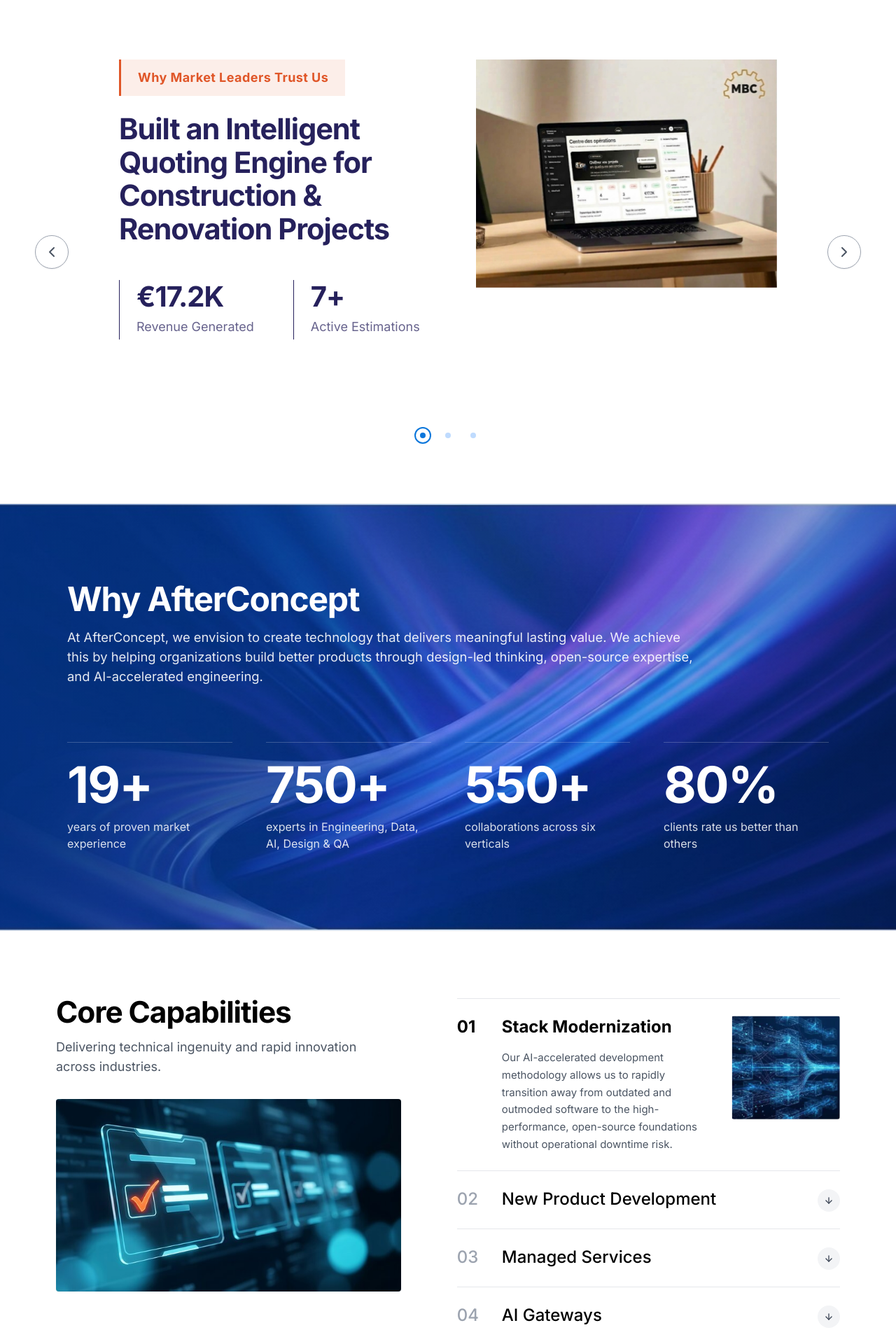
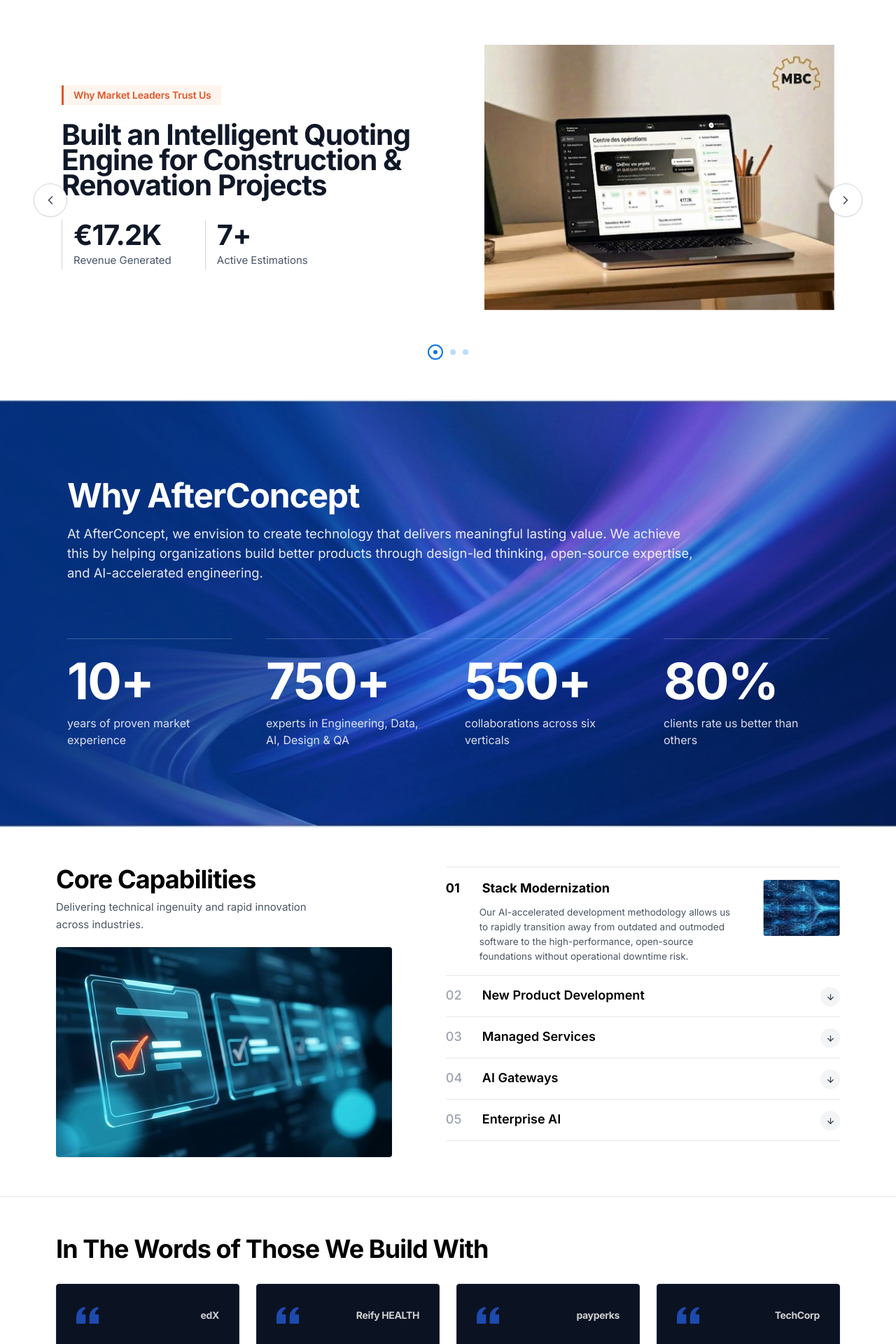
Before and after one commit to uzairr/after-concept-website, a Next.js app: page / in a window 1280 px wide. Shown: the part 800-2720 px from the top of the page at 70% size. Built offline with nearby package versions, Linux system fonts and the light colour scheme.

Commit message:
Fix section lengths across website

```diff
--- a/app/page.tsx
+++ b/app/page.tsx
@@ -66,7 +66,7 @@
 export function OriginSection() {
   const stats = [
     {
-      num: "19+",
+      num: "10+",
       label: "years of proven market experience",
     },
     {
--- a/components/CarouselSection.tsx
+++ b/components/CarouselSection.tsx
@@ -50,7 +50,7 @@
         label: "Products Monitored",
       },
       {
-        value: "7+",
+        value: "9+",
         label: "Competitor Retailers Tracked",
       },
     ],
@@ -100,27 +100,26 @@
   }, [current, isTransitioning]);
 
   return (
-    <section className="h-[calc(100vh-80px)] min-h-[600px] bg-white relative flex flex-col justify-center border-b border-gray-200 overflow-hidden">
-      {/* Fixed UI Layer for Arrows & Pagination */}
-      <div className="absolute inset-0 w-full pointer-events-none z-30 flex justify-center items-center">
-        <div className="relative w-full h-full lg:max-w-none min-[2500px]:max-w-none min-[2500px]:px-[590px] mx-auto">
+    <section className="w-full bg-white relative py-10 lg:py-14 border-b border-gray-200 overflow-hidden font-sans">
+      {/* Outer Centered Container with Navigation Arrows */}
+      <div className="max-w-[1360px] mx-auto px-4 sm:px-8 lg:px-14 relative">
         {/* Previous Button */}
         <button
           onClick={prevSlide}
-            className="pointer-events-auto hidden lg:flex absolute top-1/2 left-4 lg:left-[50px] min-[2500px]:left-[calc(590px+2rem)] -translate-y-1/2 w-12 h-12 rounded-full border border-gray-400 items-center justify-center hover:border-gray-800 hover:bg-gray-50 transition-colors bg-white shadow-sm"
+          className="pointer-events-auto hidden lg:flex absolute top-1/2 left-2 xl:left-4 -translate-y-1/2 w-11 h-11 xl:w-12 xl:h-12 rounded-full border border-gray-300 hover:border-gray-900 hover:bg-gray-50 transition-all items-center justify-center bg-white shadow-sm z-30"
           aria-label="Previous slide"
         >
           <svg
             xmlns="http://www.w3.org/2000/svg"
-              width="24"
-              height="24"
+            width="20"
+            height="20"
             viewBox="0 0 24 24"
             fill="none"
             stroke="currentColor"
-              strokeWidth="2"
+            strokeWidth="1.8"
             strokeLinecap="round"
             strokeLinejoin="round"
-              className="text-gray-600"
+            className="text-gray-700"
           >
             <polyline points="15 18 9 12 15 6"></polyline>
           </svg>
@@ -129,31 +128,27 @@
         {/* Next Button */}
         <button
           onClick={nextSlide}
-            className="pointer-events-auto hidden lg:flex absolute top-1/2 right-4 lg:right-[50px] min-[2500px]:right-[calc(590px+2rem)] -translate-y-1/2 w-12 h-12 rounded-full border border-gray-400 items-center justify-center hover:border-gray-800 hover:bg-gray-50 transition-colors bg-white shadow-sm"
+          className="pointer-events-auto hidden lg:flex absolute top-1/2 right-2 xl:right-4 -translate-y-1/2 w-11 h-11 xl:w-12 xl:h-12 rounded-full border border-gray-300 hover:border-gray-900 hover:bg-gray-50 transition-all items-center justify-center bg-white shadow-sm z-30"
           aria-label="Next slide"
         >
           <svg
             xmlns="http://www.w3.org/2000/svg"
-              width="24"
-              height="24"
+            width="20"
+            height="20"
             viewBox="0 0 24 24"
             fill="none"
             stroke="currentColor"
-              strokeWidth="2"
+            strokeWidth="1.8"
             strokeLinecap="round"
             strokeLinejoin="round"
-              className="text-gray-600"
+            className="text-gray-700"
           >
             <polyline points="9 18 15 12 9 6"></polyline>
           </svg>
         </button>
-        </div>
-      </div>
 
-      {/* Padded Container for Huge Screens */}
-      <div className="w-full min-[2500px]:px-[590px] lg:px-[50px]">
         {/* Clipped Sliding Track */}
-        <div className="lg:max-w-none min-[2500px]:max-w-none w-full mx-auto relative z-10 overflow-hidden">
+        <div className="max-w-[1140px] xl:max-w-[1180px] mx-auto w-full relative z-10 overflow-hidden">
           <div className="grid w-full">
             {dummyCards.map((card, idx) => {
               const isCurrent = idx === current;
@@ -190,27 +185,31 @@
                   }}
                 >
                   {/* Inner Content Centered */}
-                  <div className="w-full bg-white flex items-center justify-center px-8 lg:px-[88px]">
-                    <div className="flex flex-col lg:flex-row items-start gap-10 lg:gap-16 xl:gap-20 w-full min-h-[400px]">
+                  <div className="w-full bg-white flex items-center justify-center py-2">
+                    <div className="flex flex-col lg:flex-row items-center justify-between gap-10 lg:gap-14 xl:gap-16 w-full">
                       {/* Left Content */}
-                      <div className="flex-1 relative">
-                        <div className="inline-block px-6 py-3 mb-6 text-[#e05628] bg-[#e05628]/10 border-l-[3px] border-[#e05628] text-base lg:text-lg font-bold tracking-wide">
+                      <div className="flex-1 max-w-[500px] lg:max-w-[530px] text-left">
+                        {/* Tag Badge */}
+                        <div className="inline-flex items-center px-3.5 py-1 mb-5 lg:mb-6 text-[#e05628] bg-[#FFF4EE] border-l-[3.5px] border-[#e05628] text-sm font-semibold tracking-[-0.01em]">
                           {card.tag}
                         </div>
-                        <h2 className="text-3xl lg:text-[2.6rem] font-bold text-[#26215C] mb-12 leading-[1.15] tracking-tight">
+
+                        {/* Title */}
+                        <h2 className="text-2xl sm:text-3xl lg:text-[2.35rem] xl:text-[2.55rem] font-bold text-[#101828] mb-6 lg:mb-8 leading-[1.16] tracking-[-0.025em]">
                           {card.title}
                         </h2>
 
-                        <div className="flex flex-col sm:flex-row gap-10 sm:gap-14">
-                          {card.stats?.map((stat, idx) => (
+                        {/* Stats Row */}
+                        <div className="flex flex-row items-start gap-8 sm:gap-11 lg:gap-12">
+                          {card.stats?.map((stat, sIdx) => (
                             <div
-                              key={idx}
-                              className="flex flex-col border-l border-[#26215C] pl-6 py-1"
+                              key={sIdx}
+                              className="flex flex-col border-l border-gray-300 pl-4 lg:pl-4.5 py-0.5"
                             >
-                              <span className="text-4xl lg:text-[2.5rem] font-bold text-[#26215C] mb-2 tracking-tight">
+                              <span className="text-3xl lg:text-[2.35rem] xl:text-[2.5rem] font-bold text-[#101828] mb-1.5 tracking-[-0.02em] leading-none">
                                 {stat.value}
                               </span>
-                              <span className="text-[#26215C]/70 text-lg leading-relaxed max-w-[220px]">
+                              <span className="text-[#475467] text-sm lg:text-[15px] font-normal leading-[1.38] tracking-normal max-w-[170px]">
                                 {stat.label}
                               </span>
                             </div>
@@ -219,7 +218,7 @@
                       </div>
 
                       {/* Right Content - Image */}
-                      <div className="flex-1 w-full relative flex justify-end">
+                      <div className="w-full lg:w-[460px] xl:w-[500px] shrink-0 relative flex justify-end">
                         <div className={`w-full overflow-hidden bg-transparent cursor-pointer ${card.aspect || 'aspect-[16/10]'}`}>
                           <img
                             src={card.image}
@@ -236,38 +235,33 @@
             })}
           </div>
         </div>
-      </div>
 
         {/* Pagination Dots */}
-      <div className="flex justify-center items-center gap-3 mt-12 h-[20px] lg:h-[24px]">
+        <div className="flex justify-center items-center gap-2.5 mt-8 lg:mt-10 h-[24px]">
           {dummyCards.map((_, idx) => {
             const isActive = idx === current;
             return (
               <button
                 key={idx}
                 onClick={() => goToSlide(idx, idx > current ? 1 : -1)}
-              className="relative flex items-center justify-center w-[16px] h-[16px] lg:w-[24px] lg:h-[24px] rounded-full focus:outline-none group"
+                className="focus:outline-none flex items-center justify-center transition-all duration-300"
                 aria-label={`Go to slide ${idx + 1}`}
               >
-              {/* Outer Ring */}
-              <div
-                className={`absolute inset-0 rounded-full border-[1.5px] lg:border-2 border-[#0a76db] transition-all duration-300 ease-out ${
-                  isActive ? "opacity-100 scale-100" : "opacity-0 scale-50"
-                }`}
-              />
-
-              {/* Inner Dot */}
-              <div
-                className={`rounded-full transition-all duration-300 ease-out ${
-                  isActive
-                    ? "w-[4px] h-[4px] lg:w-[8px] lg:h-[8px] bg-[#0a76db]"
-                    : "w-[6px] h-[6px] lg:w-[8px] lg:h-[8px] bg-[#bfdbfe] group-hover:bg-[#93c5fd]"
-                }`}
-              />
+                {isActive ? (
+                  /* Active Dot: Outer Ring with Centered Solid Dot */
+                  <div className="w-[20px] h-[20px] lg:w-[22px] lg:h-[22px] rounded-full border-2 border-[#0a76db] flex items-center justify-center transition-all duration-300">
+                    <div className="w-[5px] h-[5px] lg:w-[6px] lg:h-[6px] rounded-full bg-[#0a76db]" />
+                  </div>
+                ) : (
+                  /* Inactive Dot: Solid Light Blue Dot */
+                  <div className="w-[7px] h-[7px] lg:w-[8px] lg:h-[8px] rounded-full bg-[#bfdbfe] hover:bg-[#93c5fd] transition-all duration-300" />
+                )}
               </button>
             );
           })}
         </div>
+      </div>
+
       <style dangerouslySetInnerHTML={{ __html: `
         @keyframes carouselSlideInRight {
           0% { transform: translate3d(100%, 0, 0); }
--- a/components/CoreCapabilities.tsx
+++ b/components/CoreCapabilities.tsx
@@ -40,19 +40,19 @@
   const [expanded, setExpanded] = useState<number>(0);
 
   return (
-    <section id="capabilities" className="w-full bg-white py-16 lg:py-24 border-t border-b border-gray-200">
+    <section id="capabilities" className="w-full bg-white py-10 lg:py-14 border-t border-b border-gray-200">
       <div className="w-full max-w-[1360px] mx-auto px-6 sm:px-8 lg:px-12 min-[2500px]:max-w-[1600px]">
-        <div className="flex flex-col lg:flex-row items-start justify-between gap-12 lg:gap-16 xl:gap-20">
+        <div className="flex flex-col lg:flex-row items-start justify-between gap-10 lg:gap-14 xl:gap-16">
 
           {/* Left Column */}
           <div className="w-full lg:w-[44%] shrink-0">
-            <h2 className="text-3xl sm:text-4xl lg:text-[2.65rem] font-bold text-black tracking-tight leading-[1.15] mb-3 sm:mb-4">
+            <h2 className="text-2xl sm:text-3xl lg:text-[2.25rem] font-bold text-black tracking-tight leading-[1.15] mb-2 sm:mb-2.5">
               Core Capabilities
             </h2>
-            <p className="text-base sm:text-lg text-[#4B5563] leading-relaxed mb-6 sm:mb-8 max-w-md">
+            <p className="text-sm sm:text-[15px] text-[#4B5563] leading-relaxed mb-4 sm:mb-5 max-w-sm">
               Delivering technical ingenuity and rapid innovation across industries.
             </p>
-            <div className="w-full aspect-[645/360] rounded-[4px] overflow-hidden bg-gray-100 cursor-pointer group shadow-sm">
+            <div className="w-full max-w-[480px] aspect-[16/10] rounded-[4px] overflow-hidden bg-gray-100 cursor-pointer group shadow-sm">
               <img
                 src="/core-capabilities-main.png"
                 alt="Core Capabilities"
@@ -62,7 +62,7 @@
           </div>
 
           {/* Right Column */}
-          <div className="w-full lg:w-[50%] flex-1 border-t border-gray-200">
+          <div className="w-full lg:w-[52%] flex-1 border-t border-gray-200">
             {capabilities.map((cap, index) => {
               const isExpanded = expanded === index;
               return (
@@ -72,18 +72,20 @@
                 >
                   <div
                     onClick={() => setExpanded(isExpanded ? -1 : index)}
-                    className="flex items-start justify-between gap-6 cursor-pointer select-none py-5 sm:py-6"
+                    className={`flex items-start justify-between gap-4 sm:gap-6 cursor-pointer select-none transition-all ${
+                      isExpanded ? "py-4 sm:py-4.5" : "py-3 sm:py-3.5"
+                    }`}
                   >
                     {/* Left: Number + Title + Description */}
                     <div className="flex-1 min-w-0">
-                      <div className="flex items-center gap-4 sm:gap-6">
-                        <span className={`w-8 sm:w-10 text-xl sm:text-2xl shrink-0 transition-colors ${
+                      <div className="flex items-center gap-3.5 sm:gap-5">
+                        <span className={`w-7 sm:w-8 text-base sm:text-lg shrink-0 transition-colors ${
                           isExpanded ? "font-bold text-black" : "font-medium text-[#9CA3AF]"
                         }`}>
                           {cap.num}
                         </span>
-                        <h3 className={`text-xl sm:text-2xl transition-colors ${
-                          isExpanded ? "font-bold text-black" : "font-medium text-black"
+                        <h3 className={`text-base sm:text-lg transition-colors ${
+                          isExpanded ? "font-bold text-black" : "font-semibold text-black"
                         }`}>
                           {cap.title}
                         </h3>
@@ -91,8 +93,8 @@
 
                       {/* Description when expanded */}
                       {isExpanded && (
-                        <div className="pl-[48px] sm:pl-[64px] pt-4 pr-4">
-                          <p className="text-[14px] sm:text-[15px] text-[#4B5563] leading-[1.65] max-w-[460px]">
+                        <div className="pl-[38px] sm:pl-[48px] pt-2.5 pr-2">
+                          <p className="text-[12.5px] sm:text-[13.5px] text-[#4B5563] leading-[1.55] max-w-[420px]">
                             {cap.content}
                           </p>
                         </div>
@@ -101,7 +103,7 @@
 
                     {/* Right: Thumbnail image when expanded, or Downward Arrow when collapsed */}
                     {isExpanded ? (
-                      <div className="w-[125px] h-[120px] sm:w-[155px] sm:h-[148px] rounded overflow-hidden shrink-0 group cursor-pointer shadow-sm">
+                      <div className="w-[90px] h-[68px] sm:w-[110px] sm:h-[80px] rounded overflow-hidden shrink-0 group cursor-pointer shadow-sm mt-0.5">
                         <img
                           src={cap.image}
                           alt={cap.title}
@@ -109,10 +111,10 @@
                         />
                       </div>
                     ) : (
-                      <div className="w-8 h-8 rounded-full bg-[#F3F4F6] hover:bg-[#E5E7EB] transition-colors flex items-center justify-center shrink-0 mt-0.5">
+                      <div className="w-7 h-7 rounded-full bg-[#F3F4F6] hover:bg-[#E5E7EB] transition-colors flex items-center justify-center shrink-0 mt-0.5">
                         <svg
-                          width="14"
-                          height="14"
+                          width="13"
+                          height="13"
                           viewBox="0 0 24 24"
                           fill="none"
                           stroke="#374151"
--- a/components/TestimonialsCarousel.tsx
+++ b/components/TestimonialsCarousel.tsx
@@ -1,7 +1,4 @@
-"use client";
-
-import React, { useState } from "react";
-import Image from "next/image";
+import React from "react";
 
 const testimonials = [
   {
@@ -35,126 +32,53 @@
 ];
 
 export default function TestimonialsCarousel() {
-  const [hoveredIndex, setHoveredIndex] = useState<number | null>(null);
-
   return (
-    <section className="w-full lg:h-[calc(100vh-80px)] flex flex-col justify-center box-border overflow-hidden" style={{
-      background: "#fff",
-      padding: "80px 0",
-      position: "relative"
-    }}>
-      <div className="w-full lg:max-w-none mx-auto px-10 lg:px-[50px] min-[2500px]:max-w-none min-[2500px]:px-[590px] relative">
-
-        <h2 style={{ fontSize: "2.5rem", fontWeight: "600", marginBottom: "3rem", textAlign: "left" }}>
+    <section className="w-full bg-white py-10 lg:py-14 border-b border-gray-200 relative overflow-hidden font-sans">
+      <div className="w-full max-w-[1360px] mx-auto px-6 sm:px-8 lg:px-12 relative">
+        <h2 className="text-2xl sm:text-3xl lg:text-[2.25rem] font-bold text-black tracking-tight mb-6 sm:mb-8 text-left">
           In The Words of Those We Build With
         </h2>
 
-        {/* Cards Container */}
-        <div style={{ margin: "0", padding: "0" }}>
-          <div style={{
-            display: "grid", width: "100%", margin: "0", padding: "0", justifyItems: "stretch",
-            gridTemplateColumns: "repeat(4, 1fr)",
-            gap: "24px"
-          }}>
-            {testimonials.map((t, i) => {
-              const isHovered = hoveredIndex === i;
-
-              return (
+        {/* Cards Grid */}
+        <div className="grid grid-cols-1 sm:grid-cols-2 lg:grid-cols-4 gap-4 sm:gap-5 lg:gap-6 w-full">
+          {testimonials.map((t, i) => (
             <div
               key={i}
-                  onMouseEnter={() => setHoveredIndex(i)}
-                  onMouseLeave={() => setHoveredIndex(null)}
-                  style={{
-                    position: "relative",
-                    background: "#0b1221",
-                    display: "flex",
-                    flexDirection: "column",
-                    cursor: "pointer",
-                    aspectRatio: "4 / 5",
-                    width: "100%"
-                  }}
+              className="relative bg-[#0b1221] border border-[#1e293b] hover:border-[#2563eb] hover:bg-[#0f192e] flex flex-col justify-between p-6 sm:p-7 rounded-[4px] shadow-sm hover:shadow-md transition-all duration-300 group aspect-[3/4] w-full cursor-default"
             >
-                  {/* Top Image Section */}
-                  <div style={{
-                    position: "relative",
-                    flex: 1,
-                    background: "#d1d5db",
-                    overflow: "hidden"
-                  }}>
-                    {/* Background image placeholder */}
-                    <div style={{
-                      position: "absolute",
-                      inset: 0,
-                      background: "url('https://placehold.co/400x500') center/cover no-repeat" // You can replace with real image logic
-                    }} />
+              {/* Top: Quote Icon & Company Logo */}
+              <div className="flex items-center justify-between gap-2 mb-4">
+                <svg
+                  className="w-8 h-8 text-[#2563eb]/70 group-hover:text-[#2563eb] transition-colors"
+                  fill="currentColor"
+                  viewBox="0 0 24 24"
+                >
+                  <path d="M14.017 21v-7.391c0-5.704 3.731-9.57 8.983-10.609l.995 2.151c-2.432.917-3.995 3.638-3.995 5.849h4v10h-9.983zm-14.017 0v-7.391c0-5.704 3.748-9.57 9-10.609l.996 2.151c-2.433.917-3.996 3.638-3.996 5.849h3.983v10h-9.983z" />
+                </svg>
+                <span className="text-xs sm:text-sm font-bold tracking-tight text-white/80 group-hover:text-white transition-colors">
+                  {t.companyLogo}
+                </span>
+              </div>
 
-                    {/* Default bottom gradient overlay on image */}
-                    <div style={{
-                      position: "absolute",
-                      bottom: 0,
-                      left: 0,
-                      right: 0,
-                      height: "50%",
-                      background: "linear-gradient(to top, rgba(0,0,0,0.9), transparent)",
-                      opacity: isHovered ? 0 : 1,
-                      transition: "opacity 0.3s ease"
-                    }} />
-
-                    {/* Hover Blue Overlay + Quote */}
-                    <div style={{
-                      position: "absolute",
-                      inset: 0,
-                      background: "rgba(30, 64, 175, 0.85)", // Deep blue
-                      opacity: isHovered ? 1 : 0,
-                      transition: "opacity 0.3s ease",
-                      display: "flex",
-                      alignItems: "flex-start",
-                      padding: "80px 40px 30px 40px",
-                      color: "#fff"
-                    }}>
-                      <p style={{
-                        fontSize: "1.1rem",
-                        lineHeight: "1.6",
-                        margin: 0,
-                        transform: isHovered ? "translateY(0)" : "translateY(10px)",
-                        transition: "transform 0.4s ease",
-                        fontWeight: "400"
-                      }}>
-                        "{t.quote}"
+              {/* Middle: Testimonial Quote */}
+              <div className="flex-1 flex items-center py-2">
+                <p className="text-xs sm:text-[13.5px] leading-relaxed text-gray-200 line-clamp-6 m-0 font-normal">
+                  &ldquo;{t.quote}&rdquo;
                 </p>
               </div>
+
+              {/* Bottom: Author Info */}
+              <div className="pt-4 border-t border-white/10 mt-auto">
+                <div className="text-sm sm:text-[15px] font-bold text-white mb-0.5 truncate leading-tight">
+                  {t.name}
                 </div>
-
-                  {/* Bottom Info Section */}
-                  <div style={{
-                    background: isHovered ? "#0f172a" : "transparent",
-                    position: "absolute",
-                    bottom: 0,
-                    width: "100%",
-                    zIndex: 2,
-                    padding: "24px",
-                    display: "flex",
-                    justifyContent: "space-between",
-                    alignItems: "center",
-                    color: "#fff",
-                    minHeight: "100px",
-                    transition: "background 0.3s ease"
-                  }}>
-                    <div>
-                      <div style={{ fontSize: "1.1rem", fontWeight: "600", marginBottom: "4px" }}>{t.name}</div>
-                      <div style={{ fontSize: "0.9rem", color: "#e5e7eb" }}>{t.role}</div>
-                    </div>
-                    <div style={{ fontSize: "1.5rem", fontWeight: "700", fontStyle: "italic", display: "flex", alignItems: "center" }}>
-                      {/* Logo Placeholder */}
-                      {t.companyLogo}
+                <div className="text-[11px] sm:text-xs text-gray-400 truncate leading-tight">
+                  {t.role}
                 </div>
               </div>
             </div>
-              );
-            })}
+          ))}
         </div>
-        </div>
-
       </div>
     </section>
   );
```
Also changed, not shown: app/case-studies/page.tsx (+18 -68 lines), components/ContactSection.tsx (+35 -35 lines), components/FeaturedInsights.tsx (+17 -16 lines), components/SuccessStories.tsx (+10 -11 lines), public/images/creating-change-clean.png (added), public/images/creating-change-globe.png (added). Lines whose indentation alone changed are shown as unchanged.
